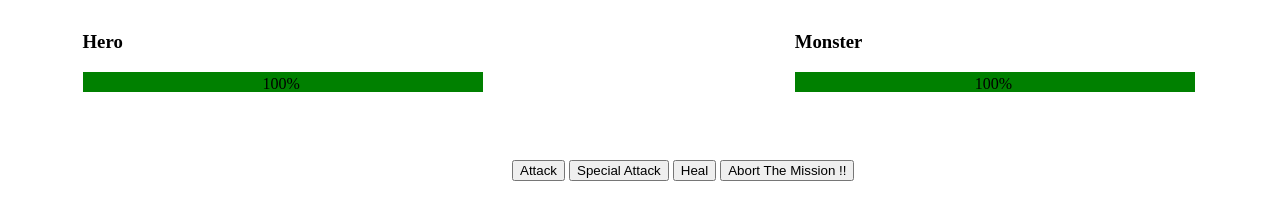
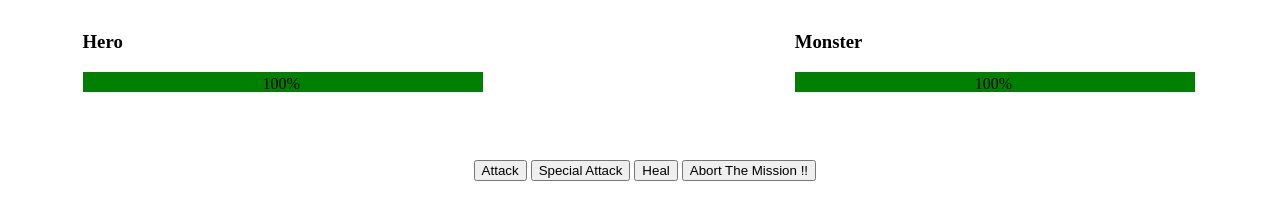
Before and after one commit to AoiLeyos/HeroVsMonster, a website with bundled scripts: page index.html in a window 1280 px wide. Built offline with nearby package versions, Linux system fonts and the light colour scheme.

Commit message:
style(style.css) change postion of button

```diff
--- a/style.css
+++ b/style.css
@@ -54,7 +54,7 @@ progress {
 .button {
     position: absolute;
     top: 20%;
-    left: 40%;
+    left: 37%;
 }
 
 .Battle {
```
